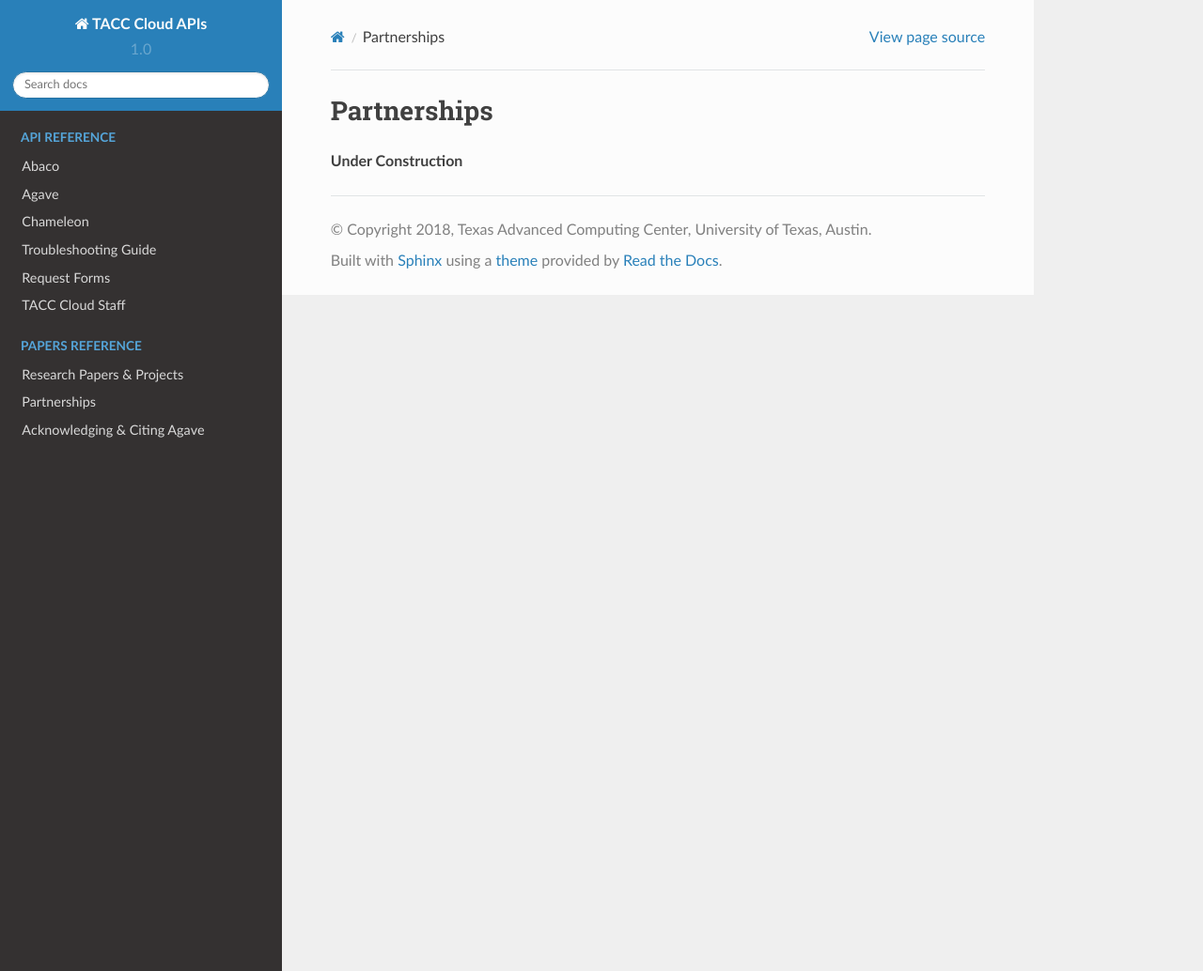
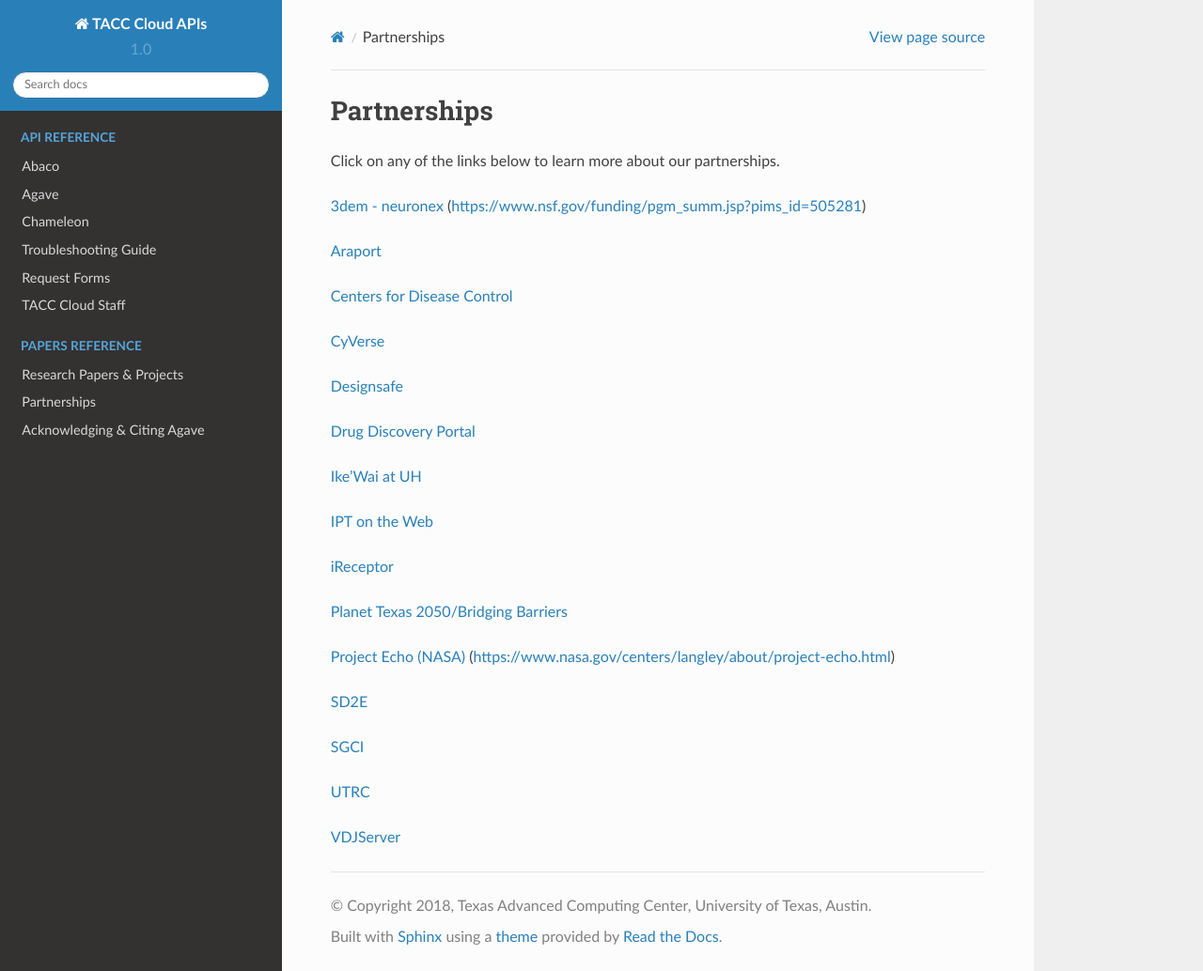
Before and after one commit to TACC-Cloud/tacc-cloud-docs, a Sphinx documentation site: the page built from docs/resources/partnerships.rst, in a window 1280 px wide and 1034 px high. Shown: the whole window at 94% size. Built offline with Sphinx 7.4.7 and the Read the Docs theme 2.0.0, drawn with Linux system fonts in a browser that asks for light colours.

Commit message:
Update partnerships.rst

```diff
--- a/docs/resources/partnerships.rst
+++ b/docs/resources/partnerships.rst
@@ -4,5 +4,34 @@
 ============
 Partnerships
 ============
+Click on any of the links below to learn more about our partnerships.
 
-**Under Construction**
+`3dem - neuronex <https://3dem.org/>`_ (https://www.nsf.gov/funding/pgm_summ.jsp?pims_id=505281)
+
+`Araport <https://www.araport.org>`_
+
+`Centers for Disease Control <https://www.cdc.gov>`_
+
+`CyVerse <https://www.cyverse.org/>`_
+
+`Designsafe <https://www.designsafe-ci.org/>`_
+
+`Drug Discovery Portal <https://drugdiscovery.tacc.utexas.edu/#/>`_
+
+`Ike'Wai at UH <https://uhero.hawaii.edu/165/-ike-wai-securing-hawai-i-s-water-future>`_
+
+`IPT on the Web <https://ipt.tacc.cloud/>`_
+
+`iReceptor <http://ireceptor.irmacs.sfu.ca/>`_
+
+`Planet Texas 2050/Bridging Barriers <https://bridgingbarriers.utexas.edu/>`_
+
+`Project Echo (NASA) <https://ecco.tacc.utexas.edu/>`_ (https://www.nasa.gov/centers/langley/about/project-echo.html)
+
+`SD2E <https://sd2e.org/>`_
+
+`SGCI <https://sciencegateways.org/>`_
+
+`UTRC <https://utrc.tacc.utexas.edu/>`_
+
+`VDJServer <https://vdjserver.org/>`_
```
